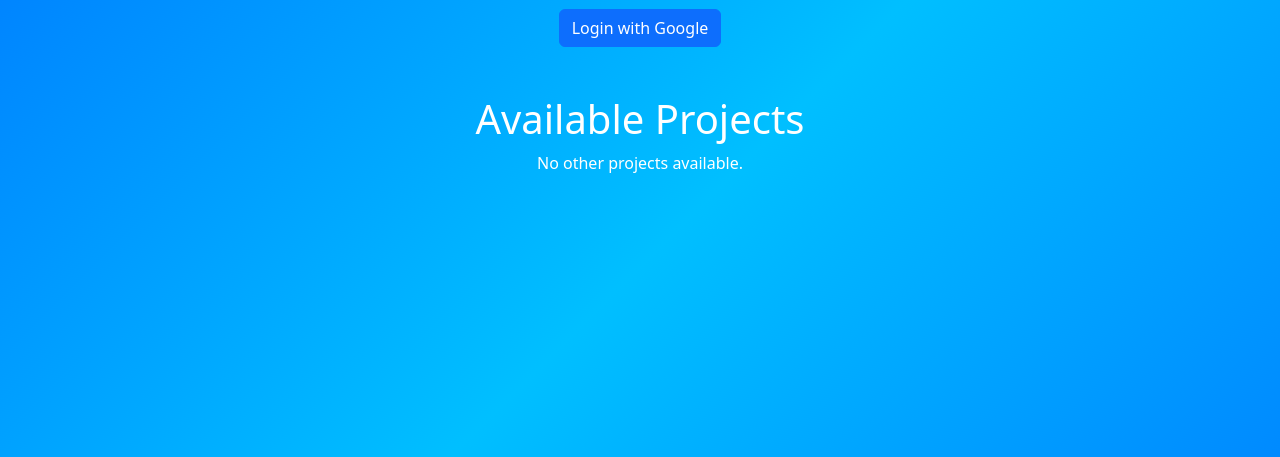
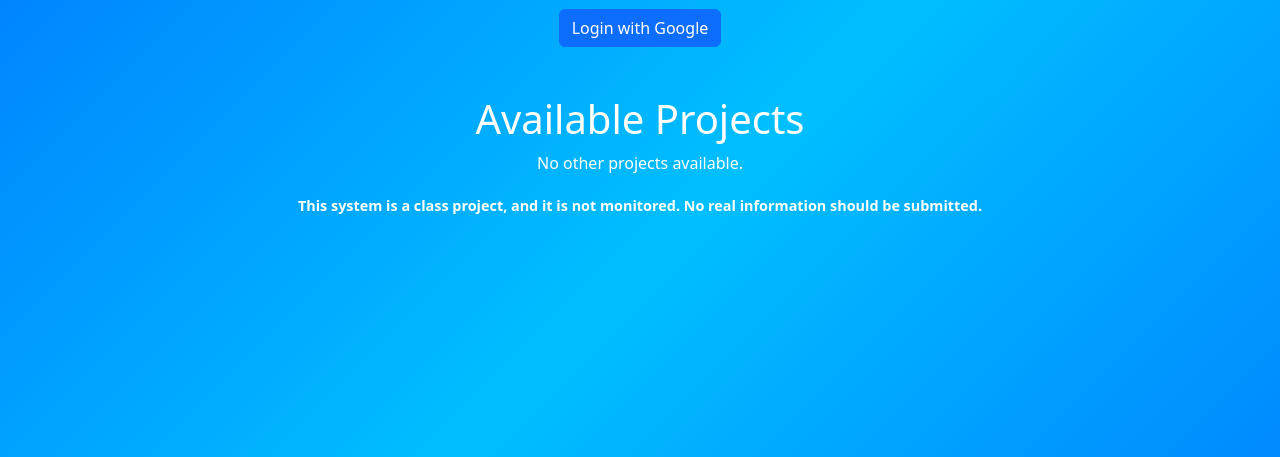
Before and after one commit to tinaxvu/Project-Manager, a Django app: a page that uses AcademicProjectTracker/templates/base.html in a window 1280 px wide. Shown: the part 157-614 px from the top of the page. Run offline with Django 4.2, Linux system fonts and the light colour scheme; data that the repository does not hold is empty; some libraries are stand-ins or nearby versions.

Commit message:
Footer for class project

```diff
--- a/AcademicProjectTracker/templates/base.html
+++ b/AcademicProjectTracker/templates/base.html
@@ -127,7 +127,12 @@
         </div>
        </div>
    {% endif %}
-
+   <!-- Footer -->
+   <footer style="text-align: center; margin-top: 20px; font-size: 0.9em; color: white; font-weight: bold">
+       <p>
+           This system is a class project, and it is not monitored. No real information should be submitted.
+       </p>
+   </footer>
    <!-- Bootstrap JS -->
    {% bootstrap_javascript %}
 </body>
```
